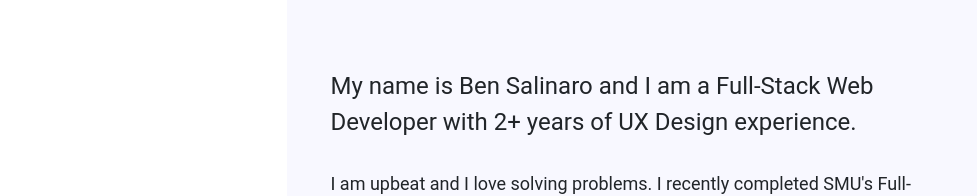
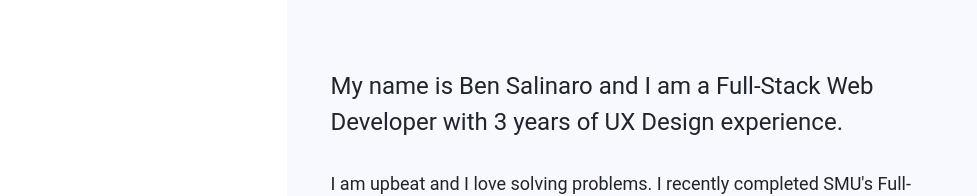
Before and after one commit to salinb04/React-Portfolio, a React (Create React App) app: page / in a window 1280 px wide. Shown: the part 547-743 px from the top of the page, without its empty margins (0-977 px from the left). Built offline with nearby package versions, Linux system fonts and the light colour scheme.

Commit message:
changed about text

```diff
--- a/src/pages/about/About.js
+++ b/src/pages/about/About.js
@@ -16,7 +16,7 @@ function About() {
         </Link>
         <div className="textContainer">
           <p className="aboutTextMain">
-            My name is Ben Salinaro and I am a Full-Stack Web Developer with 2+ years of UX Design experience.
+            My name is Ben Salinaro and I am a Full-Stack Web Developer with 3 years of UX Design experience.
           </p>
           <p className="aboutText">
             I am upbeat and I love solving problems. I recently completed SMU's Full-Stack Web Developer
```
